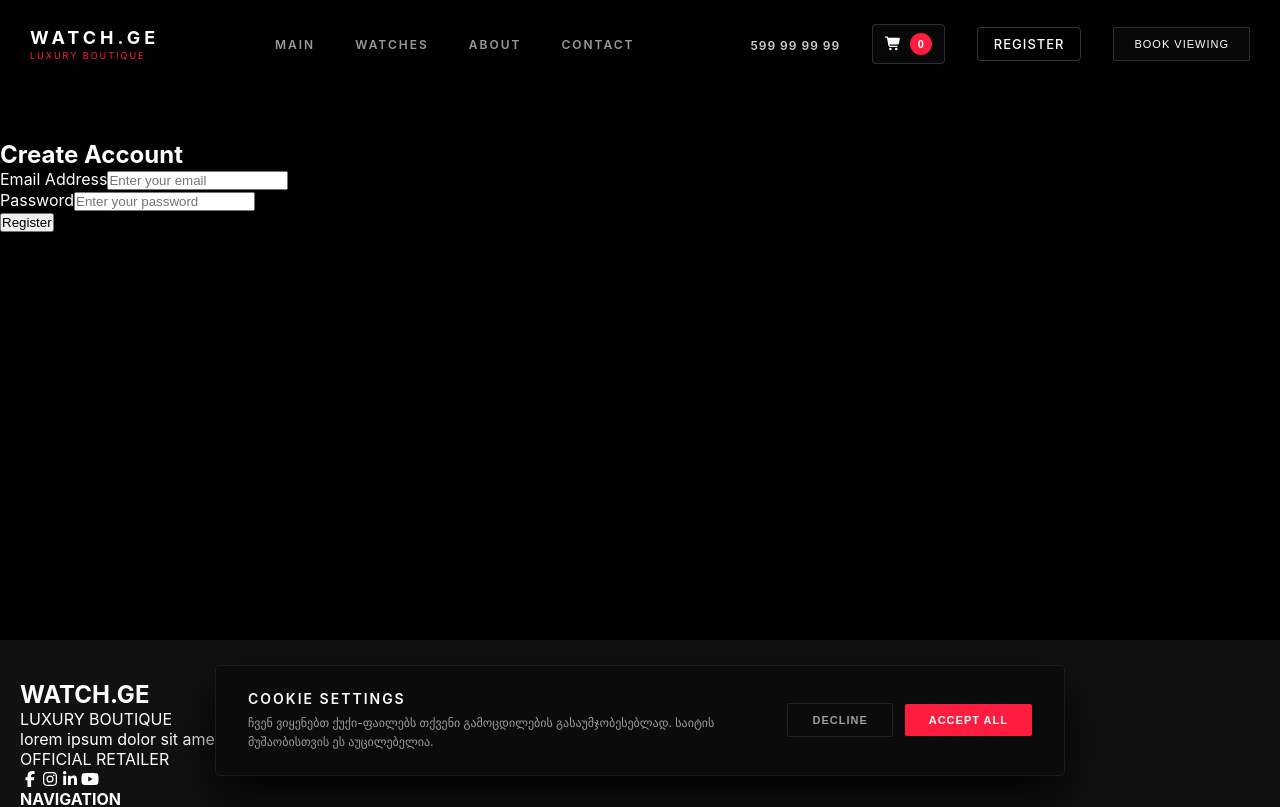
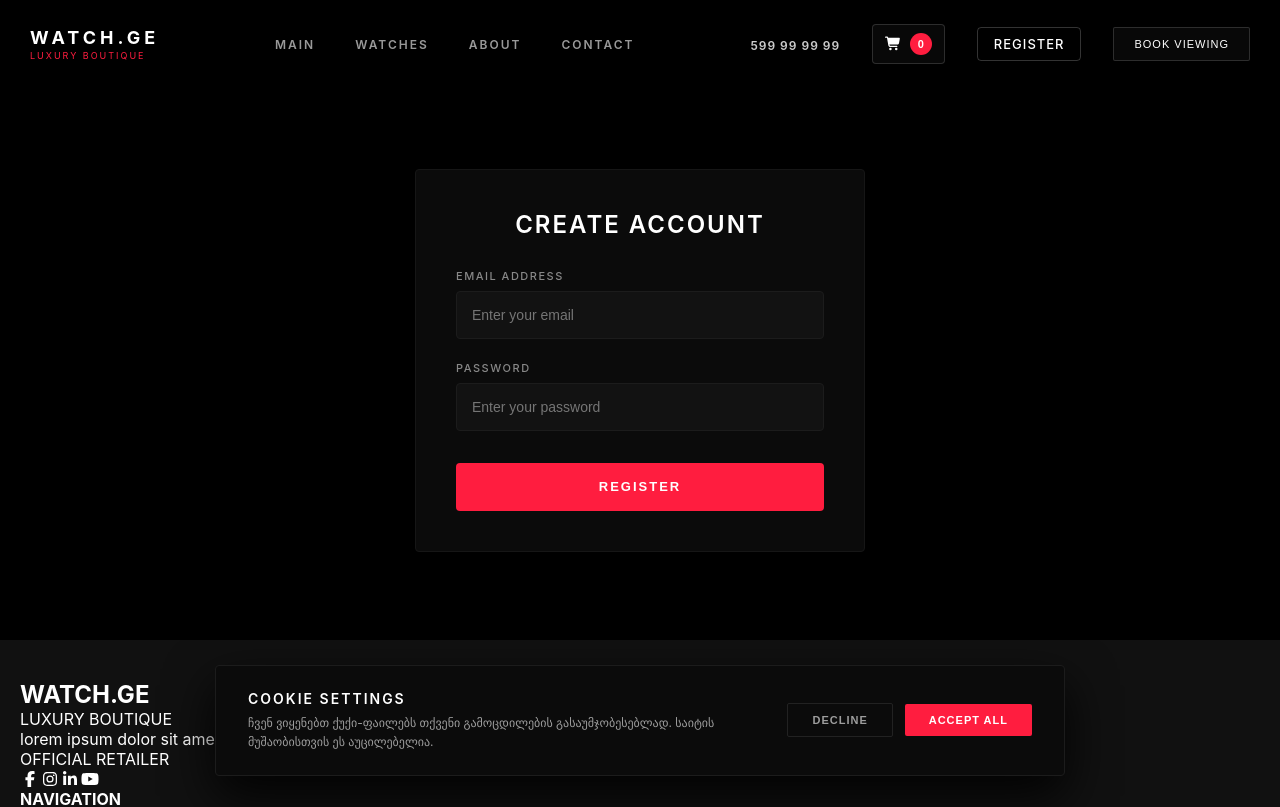
Before and after one commit to shotikosesitashvili/watch.ge, a React (Vite) app: page /register in a window 1280 px wide. Shown: the top 807 px of the page. Built offline with nearby package versions, Linux system fonts and the light colour scheme.

Commit message:
refactor: consolidate all registration page styles in Registration.css

```diff
--- a/src/Pages/Registration/Registration.css
+++ b/src/Pages/Registration/Registration.css
@@ -1,3 +1,95 @@
+.register-page-container {
+  display: flex;
+  justify-content: center;
+  align-items: center;
+  padding: 60px 20px;
+  background-color: #000000;
+}
+
+.register-card {
+  background-color: #0b0b0b;
+  border: 1px solid #161616;
+  padding: 40px;
+  width: 100%;
+  max-width: 450px;
+  border-radius: 4px;
+  box-shadow: 0 20px 40px rgba(0, 0, 0, 0.8);
+}
+
+.register-card h2 {
+  font-size: 24px;
+  letter-spacing: 2px;
+  text-transform: uppercase;
+  margin-bottom: 30px;
+  color: #ffffff;
+  text-align: center;
+  font-weight: 600;
+}
+
+.form-group {
+  margin-bottom: 22px;
+  display: flex;
+  flex-direction: column;
+  gap: 8px;
+}
+
+.form-group label {
+  font-size: 11px;
+  text-transform: uppercase;
+  letter-spacing: 1.5px;
+  color: #888888;
+  font-weight: 500;
+}
+
+.form-group input {
+  height: 48px;
+  background-color: #121212;
+  border: 1px solid #1c1c1c;
+  color: #ffffff;
+  padding: 0 15px;
+  font-size: 14px;
+  border-radius: 4px;
+  outline: none;
+  transition: border-color 0.3s ease;
+}
+
+.form-group input:focus {
+  border-color: var(--brand-red, #ff1d3f);
+}
+
+.register-submit-btn {
+  width: 100%;
+  height: 48px;
+  background-color: var(--brand-red, #ff1d3f);
+  color: #ffffff;
+  border: none;
+  font-size: 13px;
+  font-weight: 600;
+  text-transform: uppercase;
+  letter-spacing: 2px;
+  cursor: pointer;
+  border-radius: 4px;
+  margin-top: 10px;
+  transition: opacity 0.3s ease;
+}
+
+.register-submit-btn:hover {
+  opacity: 0.9;
+}
+
+.error-message {
+  color: var(--brand-red, #ff1d3f);
+  font-size: 11px;
+  margin-top: 4px;
+  letter-spacing: 0.5px;
+  font-weight: 500;
+  text-align: left;
+}
+
+.input-error-border {
+  border-color: var(--brand-red, #ff1d3f) !important;
+}
+
 .registration {
   max-width: 450px;
   margin: 60px auto;
```
